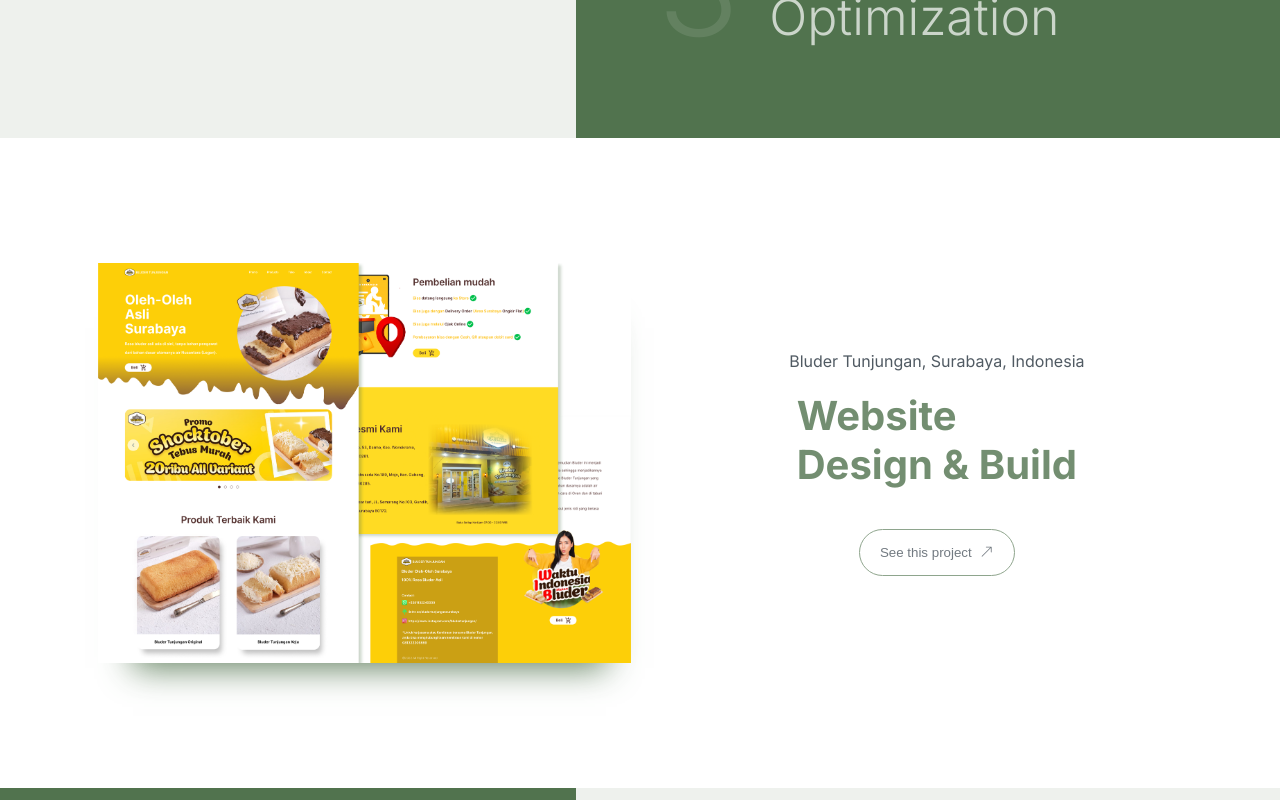
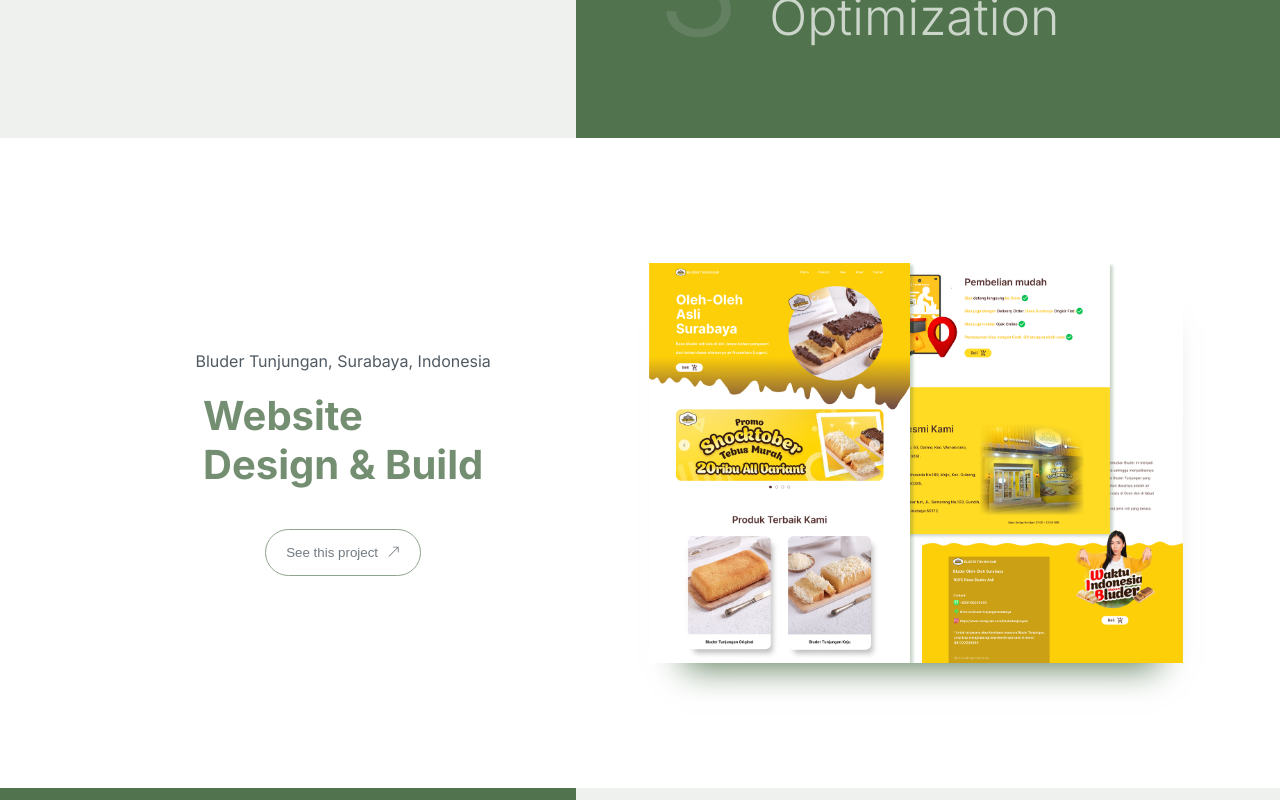
Before and after one commit to tedymaradho/maradho, a React (Vite) app: page / in a window 1280 px wide. Shown: the part 1420-2220 px from the top of the page. Built offline with nearby package versions, Linux system fonts and the light colour scheme; the HTML template or start-up script is replaced by a standard one.

Commit message:
portfolio responsive fixed

```diff
--- a/src/components/Portfolio.jsx
+++ b/src/components/Portfolio.jsx
@@ -68,6 +68,7 @@
     justify-content: center;
   }
   @media ${device.tablet} {
+    order: 1;
     justify-content: right;
   }
 `;
```
